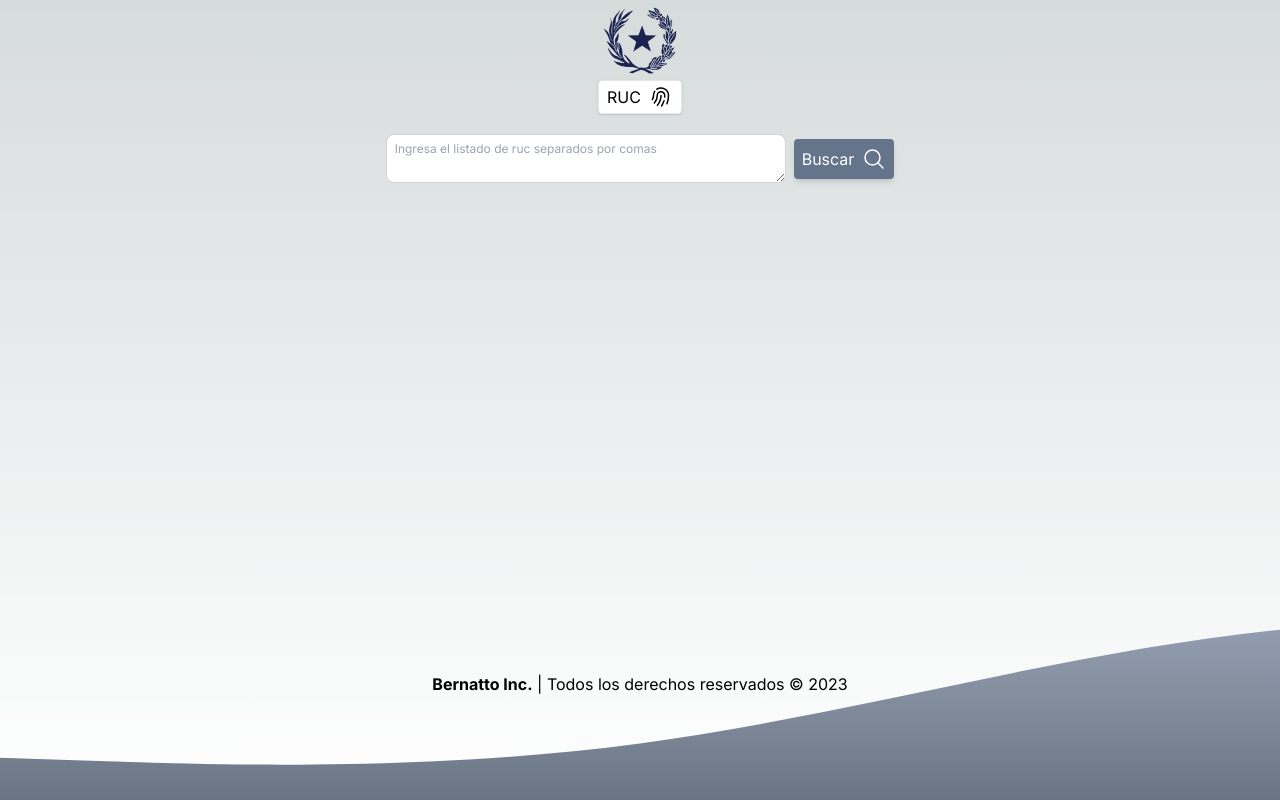
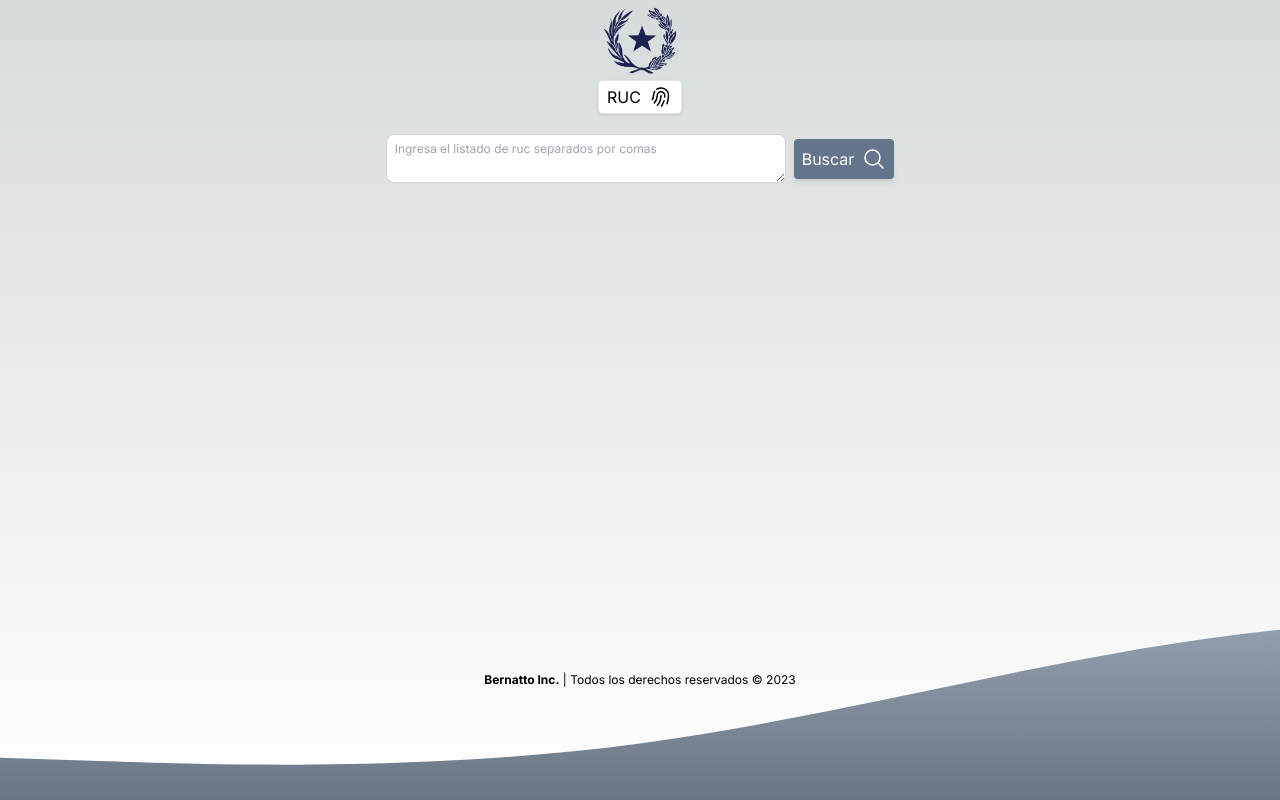
Before and after one commit to braian-bernatto/ruc-py, a Next.js app: page / in a window 1280 px wide. Built offline with nearby package versions, Linux system fonts and the light colour scheme.

Commit message:
footer font size updated

```diff
--- a/components/Footer.tsx
+++ b/components/Footer.tsx
@@ -4,7 +4,7 @@ import Wave from './Wave'
 const Footer: React.FC = () => {
   const year = new Date().getFullYear()
   return (
-    <footer className='w-full text-center pb-32 h-24 relative z-50'>
+    <footer className='w-full text-center pb-32 h-24 relative z-50 text-xs'>
       <div>
         <a
           href='https://braian-bernatto.github.io/portfolio/'
```
